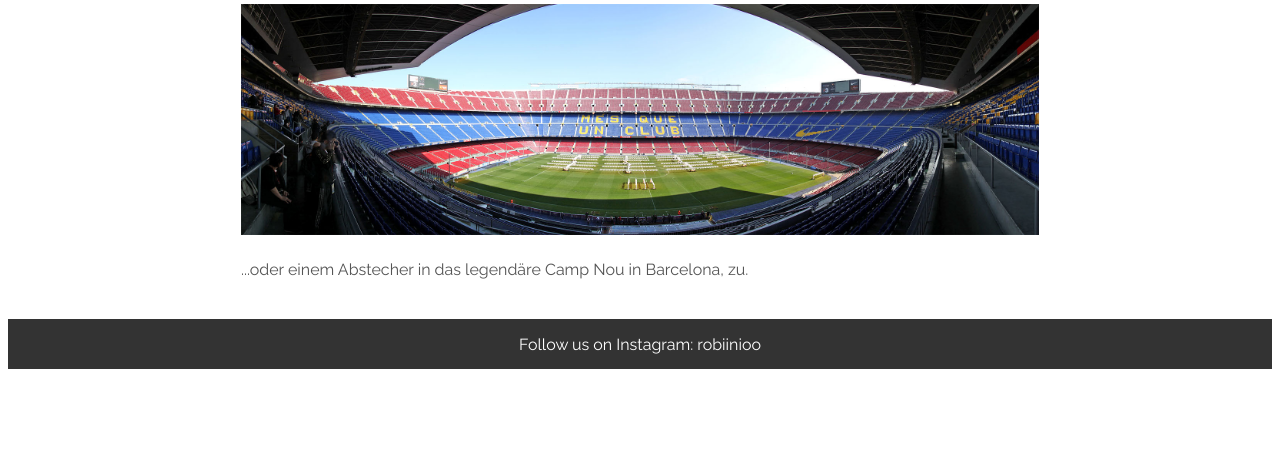
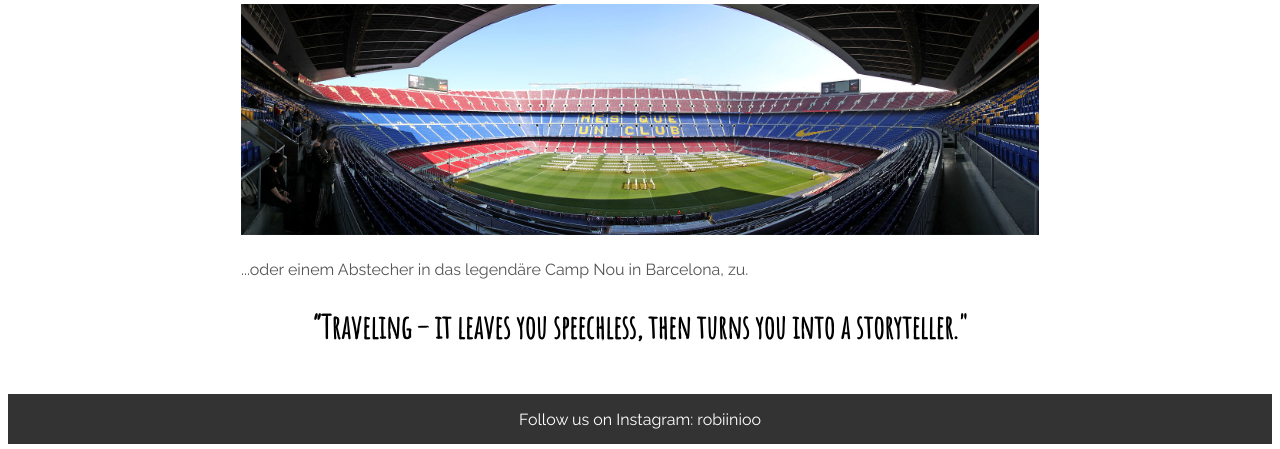
Before and after one commit to LalaKala83/307, a PHP site: page / in a window 1280 px wide. Shown: the part 1135-1584 px from the top of the page. Before the commit the page ends 1504 px from the top, so only its background shows below. Run offline with PHP 8.4, Linux system fonts and the light colour scheme.

Commit message:
Home- Design

```diff
--- a/view/default_index.php
+++ b/view/default_index.php
@@ -9,3 +9,4 @@
 <p>...einer Exkursion im sehenswerten Alaska...</p>
     <img class="picture" src="/images/g.jpg" alt="Bild, das ein Stadion zeigt">
 <p>...oder einem Abstecher in das legendäre Camp Nou in Barcelona, zu.</p>
+<h1>“Traveling – it leaves you speechless, then turns you into a storyteller."</h1>
```
